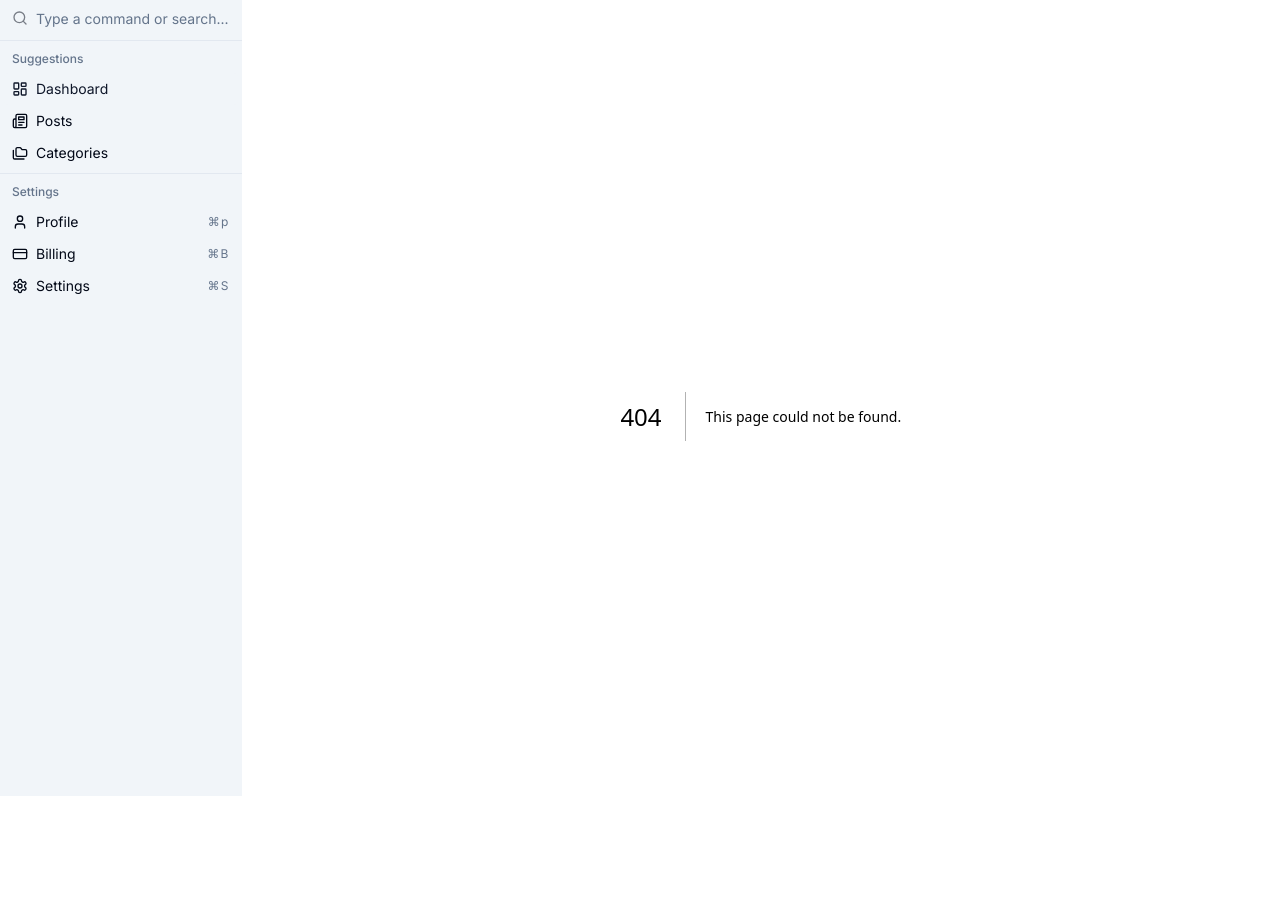
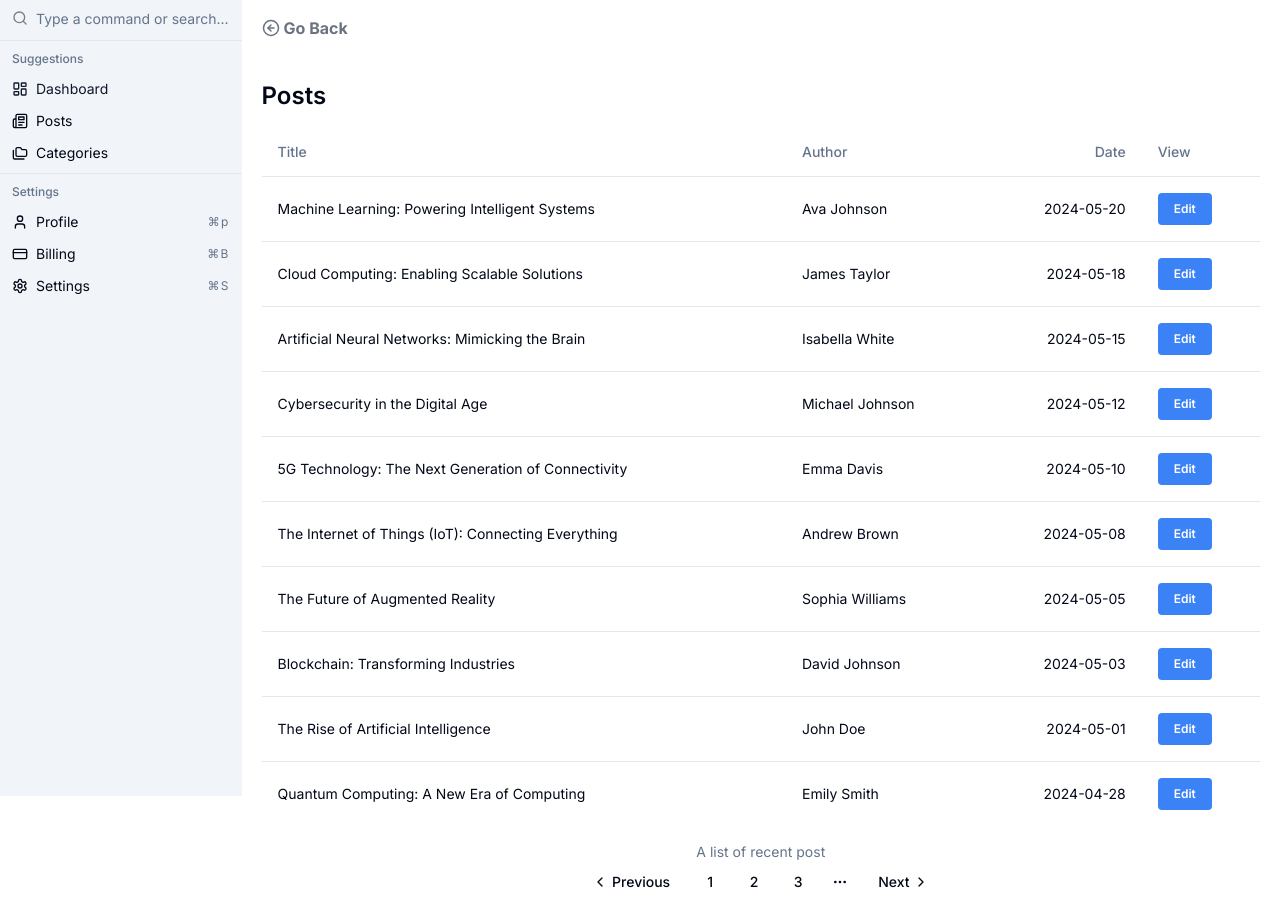
Before and after one commit to alisalali/admin-dash-shadcn, a Next.js app: page /posts in a window 1280 px wide. Before the commit this address had no page. Shown: the part 60-982 px from the top of the page. Before the commit the page ends 896 px from the top, so only its background shows below. Built offline with nearby package versions, Linux system fonts and the light colour scheme.

Commit message:
post page and pagination

```diff
--- /dev/null
+++ b/app/(main)/posts/page.tsx
@@ -0,0 +1,17 @@
+import PostsTable from "@/components/posts/PostsTable";
+import React from "react";
+
+import BackButton from "@/components/BackButton";
+import PostsPagination from "@/components/posts/PostsPagination";
+
+const PostsPage = () => {
+  return (
+    <>
+      <BackButton text="Go Back" link="/"></BackButton>
+      <PostsTable />
+      <PostsPagination />
+    </>
+  );
+};
+
+export default PostsPage;
--- /dev/null
+++ b/components/BackButton.tsx
@@ -0,0 +1,20 @@
+import { ArrowLeftCircle } from "lucide-react";
+import { Button } from "./ui/button";
+import Link from "next/link";
+interface BackButtonProps {
+  text: string;
+  link: string;
+}
+const BackButton = ({ text, link }: BackButtonProps) => {
+  return (
+    <Link
+      href={link}
+      className="text-gray-500 hover:underline flex items-center gap-1 font-bold mb-5"
+    >
+      <ArrowLeftCircle size={18} />
+      {text}
+    </Link>
+  );
+};
+
+export default BackButton;
--- /dev/null
+++ b/components/posts/PostsPagination.tsx
@@ -0,0 +1,41 @@
+import React from "react";
+import {
+  Pagination,
+  PaginationContent,
+  PaginationEllipsis,
+  PaginationItem,
+  PaginationLink,
+  PaginationNext,
+  PaginationPrevious,
+} from "@/components/ui/pagination";
+
+const PostsPagination = () => {
+  return (
+    <div>
+      <Pagination>
+        <PaginationContent>
+          <PaginationItem>
+            <PaginationPrevious href="#" />
+          </PaginationItem>
+          <PaginationItem>
+            <PaginationLink href="#">1</PaginationLink>
+          </PaginationItem>
+          <PaginationItem>
+            <PaginationLink href="#">2</PaginationLink>
+          </PaginationItem>
+          <PaginationItem>
+            <PaginationLink href="#">3</PaginationLink>
+          </PaginationItem>
+          <PaginationItem>
+            <PaginationEllipsis />
+          </PaginationItem>
+          <PaginationItem>
+            <PaginationNext href="#" />
+          </PaginationItem>
+        </PaginationContent>
+      </Pagination>
+    </div>
+  );
+};
+
+export default PostsPagination;
--- a/components/posts/PostsTable.tsx
+++ b/components/posts/PostsTable.tsx
@@ -13,7 +13,6 @@
 import posts from "@/data/posts";
 import { Post } from "@/type/post";
 import Link from "next/link";
-import { Button } from "@/components/ui/button";
 
 interface PostsTableProps {
   limit?: number;
@@ -43,13 +42,14 @@
           <TableRow>
             <TableHead>Title</TableHead>
             <TableHead className="hidden md:table-cell">Author</TableHead>
-            <TableHead className="hidden md:table-cell text-center">
+            <TableHead className="hidden md:table-cell text-right">
               Date
             </TableHead>
+            <TableHead>View</TableHead>
           </TableRow>
         </TableHeader>
         <TableBody>
-          {sortedPosts.map((post) => (
+          {filteredPosts.map((post) => (
             <TableRow key={post.id}>
               <TableCell>{post.title}</TableCell>
               <TableCell className="hidden md:table-cell">
--- /dev/null
+++ b/components/ui/pagination.tsx
@@ -0,0 +1,117 @@
+import * as React from "react"
+import { ChevronLeft, ChevronRight, MoreHorizontal } from "lucide-react"
+
+import { cn } from "@/lib/utils"
+import { ButtonProps, buttonVariants } from "@/components/ui/button"
+
+const Pagination = ({ className, ...props }: React.ComponentProps<"nav">) => (
+  <nav
+    role="navigation"
+    aria-label="pagination"
+    className={cn("mx-auto flex w-full justify-center", className)}
+    {...props}
+  />
+)
+Pagination.displayName = "Pagination"
+
+const PaginationContent = React.forwardRef<
+  HTMLUListElement,
+  React.ComponentProps<"ul">
+>(({ className, ...props }, ref) => (
+  <ul
+    ref={ref}
+    className={cn("flex flex-row items-center gap-1", className)}
+    {...props}
+  />
+))
+PaginationContent.displayName = "PaginationContent"
+
+const PaginationItem = React.forwardRef<
+  HTMLLIElement,
+  React.ComponentProps<"li">
+>(({ className, ...props }, ref) => (
+  <li ref={ref} className={cn("", className)} {...props} />
+))
+PaginationItem.displayName = "PaginationItem"
+
+type PaginationLinkProps = {
+  isActive?: boolean
+} & Pick<ButtonProps, "size"> &
+  React.ComponentProps<"a">
+
+const PaginationLink = ({
+  className,
+  isActive,
+  size = "icon",
+  ...props
+}: PaginationLinkProps) => (
+  <a
+    aria-current={isActive ? "page" : undefined}
+    className={cn(
+      buttonVariants({
+        variant: isActive ? "outline" : "ghost",
+        size,
+      }),
+      className
+    )}
+    {...props}
+  />
+)
+PaginationLink.displayName = "PaginationLink"
+
+const PaginationPrevious = ({
+  className,
+  ...props
+}: React.ComponentProps<typeof PaginationLink>) => (
+  <PaginationLink
+    aria-label="Go to previous page"
+    size="default"
+    className={cn("gap-1 pl-2.5", className)}
+    {...props}
+  >
+    <ChevronLeft className="h-4 w-4" />
+    <span>Previous</span>
+  </PaginationLink>
+)
+PaginationPrevious.displayName = "PaginationPrevious"
+
+const PaginationNext = ({
+  className,
+  ...props
+}: React.ComponentProps<typeof PaginationLink>) => (
+  <PaginationLink
+    aria-label="Go to next page"
+    size="default"
+    className={cn("gap-1 pr-2.5", className)}
+    {...props}
+  >
+    <span>Next</span>
+    <ChevronRight className="h-4 w-4" />
+  </PaginationLink>
+)
+PaginationNext.displayName = "PaginationNext"
+
+const PaginationEllipsis = ({
+  className,
+  ...props
+}: React.ComponentProps<"span">) => (
+  <span
+    aria-hidden
+    className={cn("flex h-9 w-9 items-center justify-center", className)}
+    {...props}
+  >
+    <MoreHorizontal className="h-4 w-4" />
+    <span className="sr-only">More pages</span>
+  </span>
+)
+PaginationEllipsis.displayName = "PaginationEllipsis"
+
+export {
+  Pagination,
+  PaginationContent,
+  PaginationEllipsis,
+  PaginationItem,
+  PaginationLink,
+  PaginationNext,
+  PaginationPrevious,
+}
```
